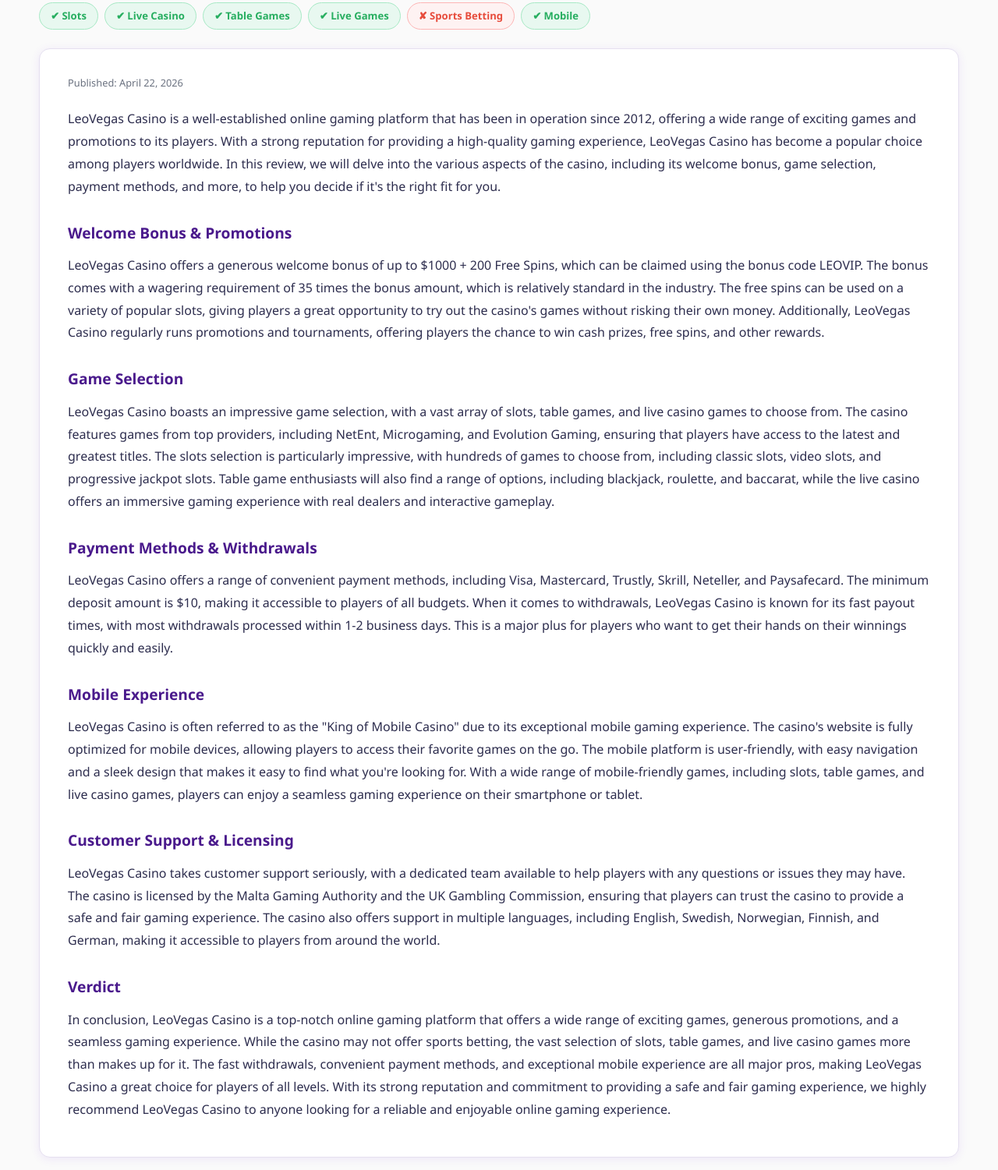
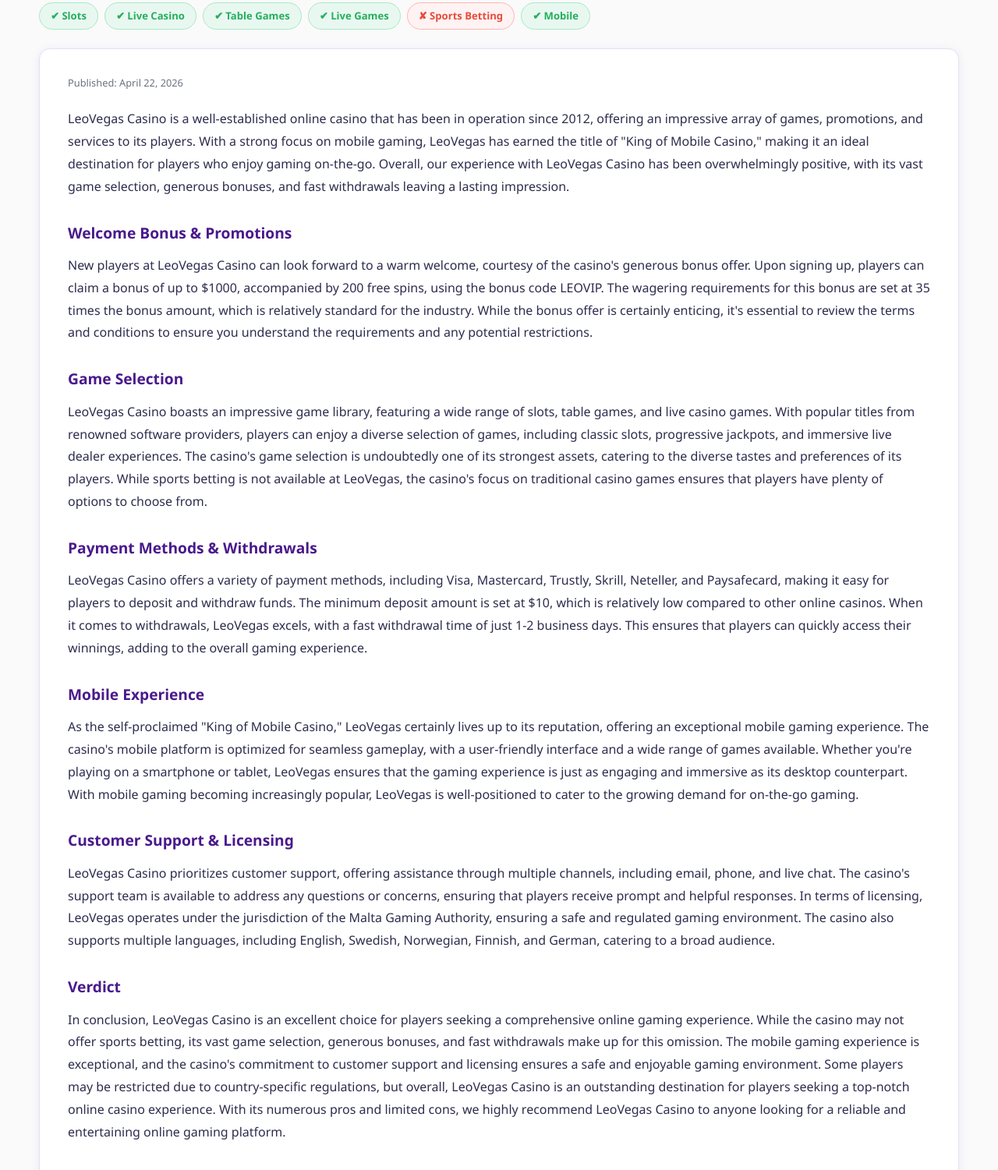
Before and after one commit to Sensasti0n90/ai-casinos-discord, a website: page site/reviews/leovegas-casino.html in a window 1280 px wide. Shown: the part 539-2040 px from the top of the page at 78% size. Drawn offline with Linux system fonts and the light colour scheme.

Commit message:
🎰 Discord trigger: auto review

```diff
--- a/data/leovegas-casino.meta.json
+++ b/data/leovegas-casino.meta.json
@@ -46,5 +46,5 @@
     "live dealer",
     "slots"
   ],
-  "publishedDate": "2026-04-22T09:51:07.338Z"
+  "publishedDate": "2026-04-22T12:39:24.088Z"
 }
--- a/data/published.json
+++ b/data/published.json
@@ -13,5 +13,10 @@
     "slug": "rainbet-casino",
     "name": "Rainbet Casino",
     "date": "2026-04-22T12:38:03.852Z"
+  },
+  {
+    "slug": "leovegas-casino",
+    "name": "LeoVegas Casino",
+    "date": "2026-04-22T12:39:24.088Z"
   }
 ]
--- a/site/reviews/leovegas-casino.html
+++ b/site/reviews/leovegas-casino.html
@@ -101,25 +101,25 @@
     <!-- ── Review body (AI-generated) ──────── -->
     <article class="review-body">
       <p class="publish-date">Published: April 22, 2026</p>
-      <p>LeoVegas Casino is a well-established online gaming platform that has been in operation since 2012, offering a wide range of exciting games and promotions to its players. With a strong reputation for providing a high-quality gaming experience, LeoVegas Casino has become a popular choice among players worldwide. In this review, we will delve into the various aspects of the casino, including its welcome bonus, game selection, payment methods, and more, to help you decide if it's the right fit for you.</p>
+      <p>LeoVegas Casino is a well-established online casino that has been in operation since 2012, offering an impressive array of games, promotions, and services to its players. With a strong focus on mobile gaming, LeoVegas has earned the title of "King of Mobile Casino," making it an ideal destination for players who enjoy gaming on-the-go. Overall, our experience with LeoVegas Casino has been overwhelmingly positive, with its vast game selection, generous bonuses, and fast withdrawals leaving a lasting impression.</p>
 
 <h2>Welcome Bonus & Promotions</h2>
-<p>LeoVegas Casino offers a generous welcome bonus of up to $1000 + 200 Free Spins, which can be claimed using the bonus code LEOVIP. The bonus comes with a wagering requirement of 35 times the bonus amount, which is relatively standard in the industry. The free spins can be used on a variety of popular slots, giving players a great opportunity to try out the casino's games without risking their own money. Additionally, LeoVegas Casino regularly runs promotions and tournaments, offering players the chance to win cash prizes, free spins, and other rewards.</p>
+<p>New players at LeoVegas Casino can look forward to a warm welcome, courtesy of the casino's generous bonus offer. Upon signing up, players can claim a bonus of up to $1000, accompanied by 200 free spins, using the bonus code LEOVIP. The wagering requirements for this bonus are set at 35 times the bonus amount, which is relatively standard for the industry. While the bonus offer is certainly enticing, it's essential to review the terms and conditions to ensure you understand the requirements and any potential restrictions.</p>
 
 <h2>Game Selection</h2>
-<p>LeoVegas Casino boasts an impressive game selection, with a vast array of slots, table games, and live casino games to choose from. The casino features games from top providers, including NetEnt, Microgaming, and Evolution Gaming, ensuring that players have access to the latest and greatest titles. The slots selection is particularly impressive, with hundreds of games to choose from, including classic slots, video slots, and progressive jackpot slots. Table game enthusiasts will also find a range of options, including blackjack, roulette, and baccarat, while the live casino offers an immersive gaming experience with real dealers and interactive gameplay.</p>
+<p>LeoVegas Casino boasts an impressive game library, featuring a wide range of slots, table games, and live casino games. With popular titles from renowned software providers, players can enjoy a diverse selection of games, including classic slots, progressive jackpots, and immersive live dealer experiences. The casino's game selection is undoubtedly one of its strongest assets, catering to the diverse tastes and preferences of its players. While sports betting is not available at LeoVegas, the casino's focus on traditional casino games ensures that players have plenty of options to choose from.</p>
 
 <h2>Payment Methods & Withdrawals</h2>
-<p>LeoVegas Casino offers a range of convenient payment methods, including Visa, Mastercard, Trustly, Skrill, Neteller, and Paysafecard. The minimum deposit amount is $10, making it accessible to players of all budgets. When it comes to withdrawals, LeoVegas Casino is known for its fast payout times, with most withdrawals processed within 1-2 business days. This is a major plus for players who want to get their hands on their winnings quickly and easily.</p>
+<p>LeoVegas Casino offers a variety of payment methods, including Visa, Mastercard, Trustly, Skrill, Neteller, and Paysafecard, making it easy for players to deposit and withdraw funds. The minimum deposit amount is set at $10, which is relatively low compared to other online casinos. When it comes to withdrawals, LeoVegas excels, with a fast withdrawal time of just 1-2 business days. This ensures that players can quickly access their winnings, adding to the overall gaming experience.</p>
 
 <h2>Mobile Experience</h2>
-<p>LeoVegas Casino is often referred to as the "King of Mobile Casino" due to its exceptional mobile gaming experience. The casino's website is fully optimized for mobile devices, allowing players to access their favorite games on the go. The mobile platform is user-friendly, with easy navigation and a sleek design that makes it easy to find what you're looking for. With a wide range of mobile-friendly games, including slots, table games, and live casino games, players can enjoy a seamless gaming experience on their smartphone or tablet.</p>
+<p>As the self-proclaimed "King of Mobile Casino," LeoVegas certainly lives up to its reputation, offering an exceptional mobile gaming experience. The casino's mobile platform is optimized for seamless gameplay, with a user-friendly interface and a wide range of games available. Whether you're playing on a smartphone or tablet, LeoVegas ensures that the gaming experience is just as engaging and immersive as its desktop counterpart. With mobile gaming becoming increasingly popular, LeoVegas is well-positioned to cater to the growing demand for on-the-go gaming.</p>
 
 <h2>Customer Support & Licensing</h2>
-<p>LeoVegas Casino takes customer support seriously, with a dedicated team available to help players with any questions or issues they may have. The casino is licensed by the Malta Gaming Authority and the UK Gambling Commission, ensuring that players can trust the casino to provide a safe and fair gaming experience. The casino also offers support in multiple languages, including English, Swedish, Norwegian, Finnish, and German, making it accessible to players from around the world.</p>
+<p>LeoVegas Casino prioritizes customer support, offering assistance through multiple channels, including email, phone, and live chat. The casino's support team is available to address any questions or concerns, ensuring that players receive prompt and helpful responses. In terms of licensing, LeoVegas operates under the jurisdiction of the Malta Gaming Authority, ensuring a safe and regulated gaming environment. The casino also supports multiple languages, including English, Swedish, Norwegian, Finnish, and German, catering to a broad audience.</p>
 
 <h2>Verdict</h2>
-<p>In conclusion, LeoVegas Casino is a top-notch online gaming platform that offers a wide range of exciting games, generous promotions, and a seamless gaming experience. While the casino may not offer sports betting, the vast selection of slots, table games, and live casino games more than makes up for it. The fast withdrawals, convenient payment methods, and exceptional mobile experience are all major pros, making LeoVegas Casino a great choice for players of all levels. With its strong reputation and commitment to providing a safe and fair gaming experience, we highly recommend LeoVegas Casino to anyone looking for a reliable and enjoyable online gaming experience.</p>
+<p>In conclusion, LeoVegas Casino is an excellent choice for players seeking a comprehensive online gaming experience. While the casino may not offer sports betting, its vast game selection, generous bonuses, and fast withdrawals make up for this omission. The mobile gaming experience is exceptional, and the casino's commitment to customer support and licensing ensures a safe and enjoyable gaming environment. Some players may be restricted due to country-specific regulations, but overall, LeoVegas Casino is an outstanding destination for players seeking a top-notch online casino experience. With its numerous pros and limited cons, we highly recommend LeoVegas Casino to anyone looking for a reliable and entertaining online gaming platform.</p>
     </article>
 
     <!-- ── Pros & Cons ──────────────────────── -->
```
